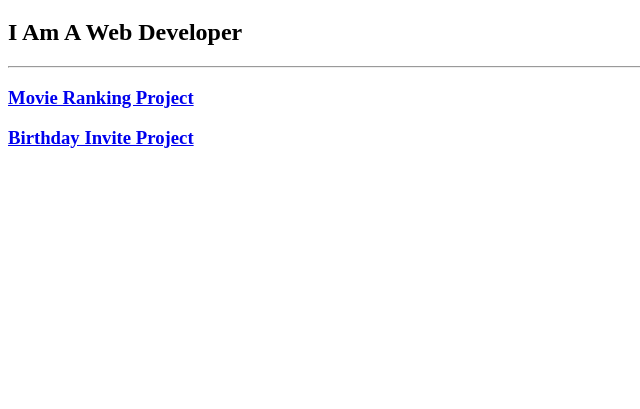
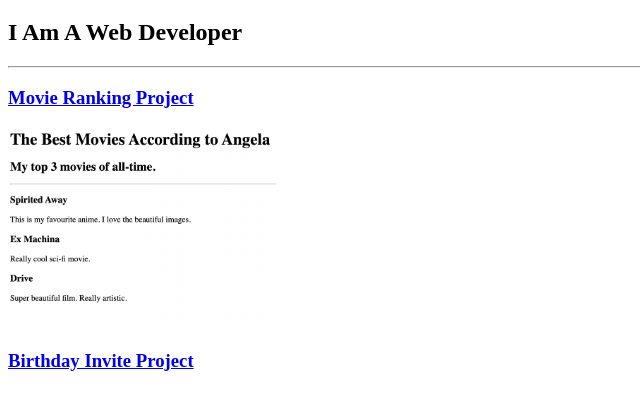
Before and after one commit to Ratneshwar7739/html.portfolio, a plain HTML site: page index.html in a window 1280 px wide. Shown: the part 61-470 px from the top of the page, without its empty margins (0-640 px from the left). Drawn offline with Linux system fonts and the light colour scheme.

Commit message:
Update index.html

```diff
--- a/index.html
+++ b/index.html
@@ -10,6 +10,7 @@
     <h2>I Am A Web Developer </h2>
     <hr>
     <h3> <a href="./public/movie-ranking.html">Movie Ranking Project</a> </h3>
+    <img src="./assets/images/movie-ranking.png" height="200" alt="movie ranking project preview"/>
     <h3> <a href="./public/birthday-invite.html">Birthday Invite Project</a> </h3>
 
 
```
